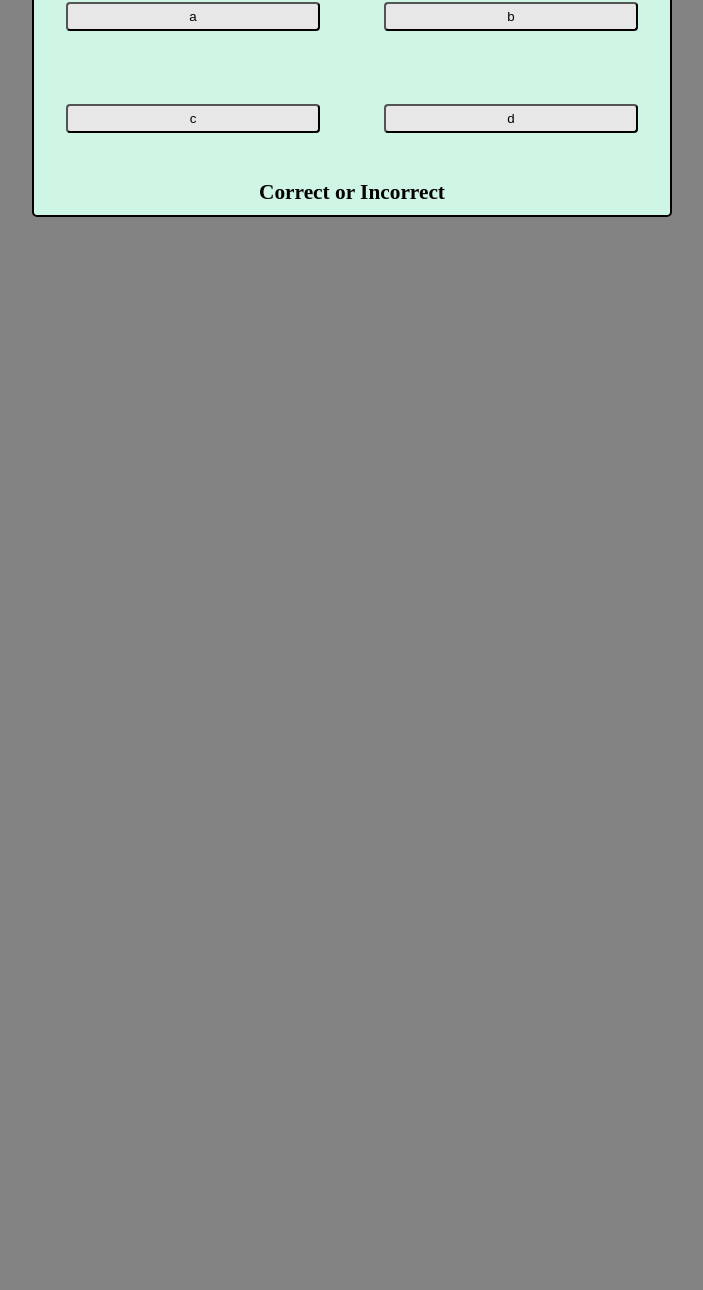
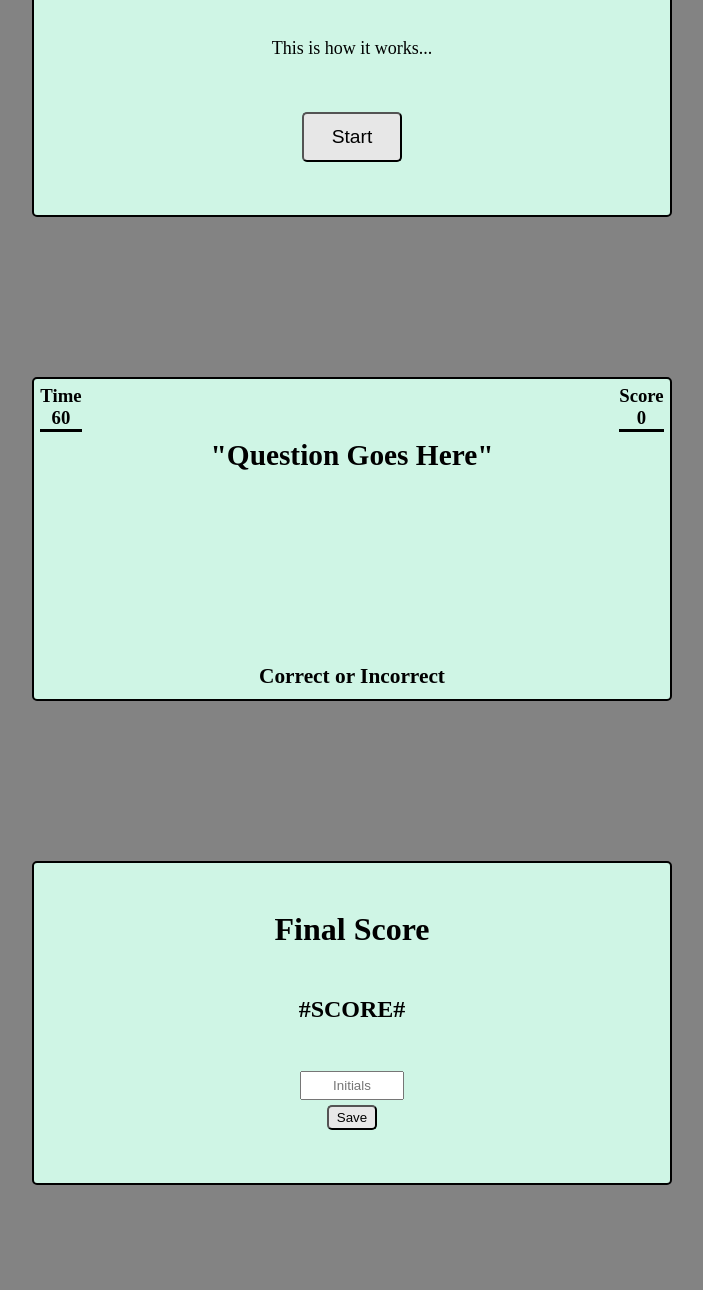
Before and after one commit to BradenKim22/multiple-guess, a plain HTML site: page index.html in a window 1280 px wide. Shown: the part 365-1655 px from the top of the page, without its empty margins (288-991 px from the left). Before the commit the page ends 800 px from the top, so only its background shows below. Drawn offline with Linux system fonts and the light colour scheme.

Commit message:
Mostly Updated CSS and HTML add some Java

```diff
--- a/Assets/script.js
+++ b/Assets/script.js
@@ -0,0 +1,17 @@
+var startButton = document.getElementById("start");
+var timeEl = document.getElementById("timer");
+var scoreEl = document.getElementById("score");
+var questionsEl = document.getElementById("question"); // Array??? pushed with answers?
+var optionsEl = document.getElementById("options"); // Create elements "button" then append to this variable. Make one correct and the rest false.
+var resultEl = document.getElementById("result"); // Correct text or incorrect text.
+
+var correctEl; // Array with the correct answers? Maybe not..
+
+var time = 60; // i - seconds later
+var score = 0; // i + points later
+
+timeEl.innerHTML = "Time<br/>" + time; // style? Center text horizontaly within itself
+scoreEl.innerHTML = "Score<br/>" + score; // style? Center text horizontaly within itself
+
+
+// Do I append innerHTML? or do I change the visibility of the HTML.
--- a/Assets/style.css
+++ b/Assets/style.css
@@ -6,10 +6,13 @@
     --buttons: #e7e7e7;
 }
 
+body {
+    background-color: var(--secondary);
+}
+
 * {
     margin: 0;
     padding: 0;
-    background-color: var(--secondary);
 }
 
 /* Header */
@@ -25,11 +28,11 @@ header h1 {
 }
 
 /* Class container */
-.container {
+.container, .begin, .grade {
     display: flex;
     flex-direction: column;
     align-items: center;
-    justify-content: space-between;
+    justify-content: space-evenly;
     margin: 20vh 25% 20vh 25%;
     height: 40vh;
     background-color: var(--tetriary);
@@ -43,20 +46,13 @@ header h1 {
     justify-content: space-between;
     width: 100%;
     border-radius: 5px;
-    background-color: var(--tetriary);
 }
 
-/* ID timer (first box first item) */
-#timer {
+/* ID timer (first box first item) and Score (first box second item) */
+#timer, #score {
     margin: 1%;
-    background-color: var(--tetriary);
-    border-bottom: solid var(--primary); /* May want to remove later to hide. */
-}
-/* ID score (first box second item) */
-#score {
-    margin: 1%;
-    background-color: var(--tetriary);
-    border-bottom: solid var(--primary); /* May want to remove later to hide. */
+    text-align: center;
+    border-bottom: solid var(--primary);
 }
 
 /* class multiple-choice (form) (second box in container) */
@@ -68,28 +64,25 @@ header h1 {
     height: 100%;
     width: 100%;
     border-radius: 5px;
-    background-color: var(--tetriary);
 }
 
 /* The Question */
 .multiple-choice h1 {
     font-size: 22pt;
-    background-color: var(--tetriary);
 }
 
 /* Class option (all options) */
-.options {
+#options {
     display: flex;
     justify-content: space-around;
     align-items: center;
     flex-wrap: wrap;
     height: 100%;
     width: 100%;
-    background-color: var(--tetriary);
 }
 
 /* ID option (each option) */
-.options button {
+#options button {
     border-radius: 4px;
     width: 40%;
     padding: 5px;
@@ -97,7 +90,7 @@ header h1 {
     background-color: var(--buttons);
 }
 
-.options button:hover {
+#options button:hover {
     cursor: pointer;
     background-color: var(--light);
 }
@@ -106,5 +99,58 @@ header h1 {
 .multiple-choice h2 {
     margin: 10px;
     font-size: 16pt;
-    background-color: var(--tetriary);
 }
+
+/* Added the begin and grade quiz boxes */
+
+/* Instruction and Final Score Title */
+.begin h1, .grade h1 {
+    font-size: xx-large;
+}
+
+/* Score Font and Final Box */
+.grade h2 {
+    font-size: x-large;
+}
+
+/* Instructions paragraph */
+.begin p {
+    font-size: large;
+}
+
+/* Start Button */
+.begin form button {
+    background-color: var(--buttons);
+    height: 50px;
+    width: 100px;
+    border-radius: 5px;
+    font-size: larger;
+}
+
+/* Start Button and Save Button Hover */
+.begin form button:hover, .grade form button:hover {
+    cursor: pointer;
+}
+
+/* Initial input and save button stacked vertical */
+.grade form {
+    display: flex;
+    flex-direction: column;
+    align-items: center;
+}
+
+/* Size and etc. for the Input Initials */
+.grade form input {
+    height: 25px;
+    width: 100px;
+    text-align: center;
+}
+
+/* Save button CSS */
+.grade form button {
+    background-color: var(--buttons);
+    height: 25px;
+    width: 50px;
+    margin: 5px;
+    border-radius: 5px;
+}
--- a/index.html
+++ b/index.html
@@ -11,21 +11,39 @@
     <header>
         <h1>Code Quiz</h1>
     </header>
+    <!-- Begin Section -->
+    <section class="begin">
+        <h1>Instruction</h1>
+        <p>This is how it works...</p>
+        <form>
+            <button class="start" id="start">Start</button>
+        </form>
+    </section>
+    <!-- Questions Section -->
     <section class="container">
         <div class="status">
-            <h3 id="timer">Timer</h3>
+            <h3 id="timer">Time</h3>
             <h3 id="score">Score</h3>
         </div>
         <div class="multiple-choice">
             <h1 id="question">"Question Goes Here"</h1>
-            <form class="options">
-                <button class="a" id="a option">a</button>
+            <div id="options">
+                <!-- <button class="a" id="a option">a</button>
                 <button class="b" id="b option">b</button>
                 <button class="c" id="c option">c</button>
-                <button class="d" id="d option">d</button>
-            </form>
+                <button class="d" id="d option">d</button> -->
+            </div>
             <h2 id="result">Correct or Incorrect</h2>
         </div>
+    </section>
+    <!-- Saveing Initials Highscore Section -->
+    <section class="grade">
+        <h1>Final Score</h1>
+        <h2 id="end-score">#SCORE#</h2>
+        <form>
+            <input id="initials" placeholder="Initials" type="Initials">
+            <button class="save" id="save">Save</button>
+        </form>
     </section>
     <script src="./Assets/script.js"></script>
 </body>
```
